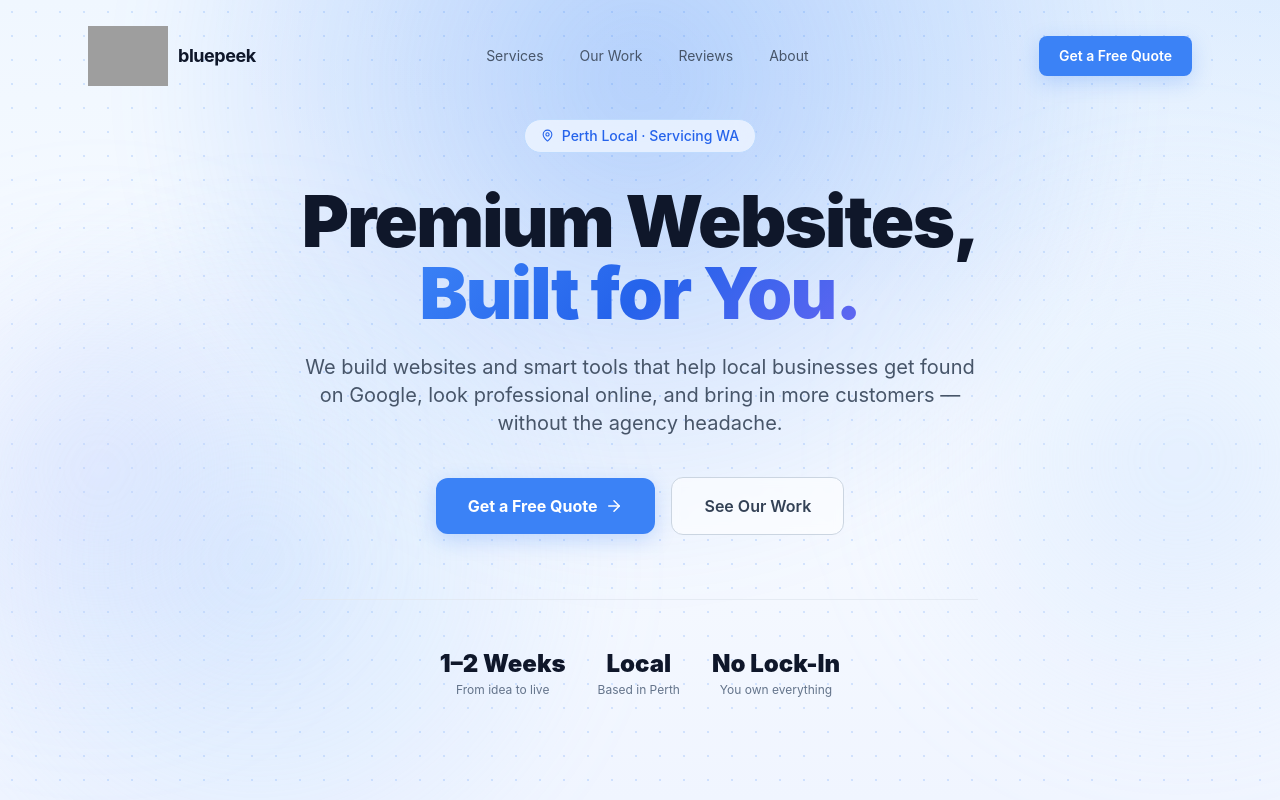
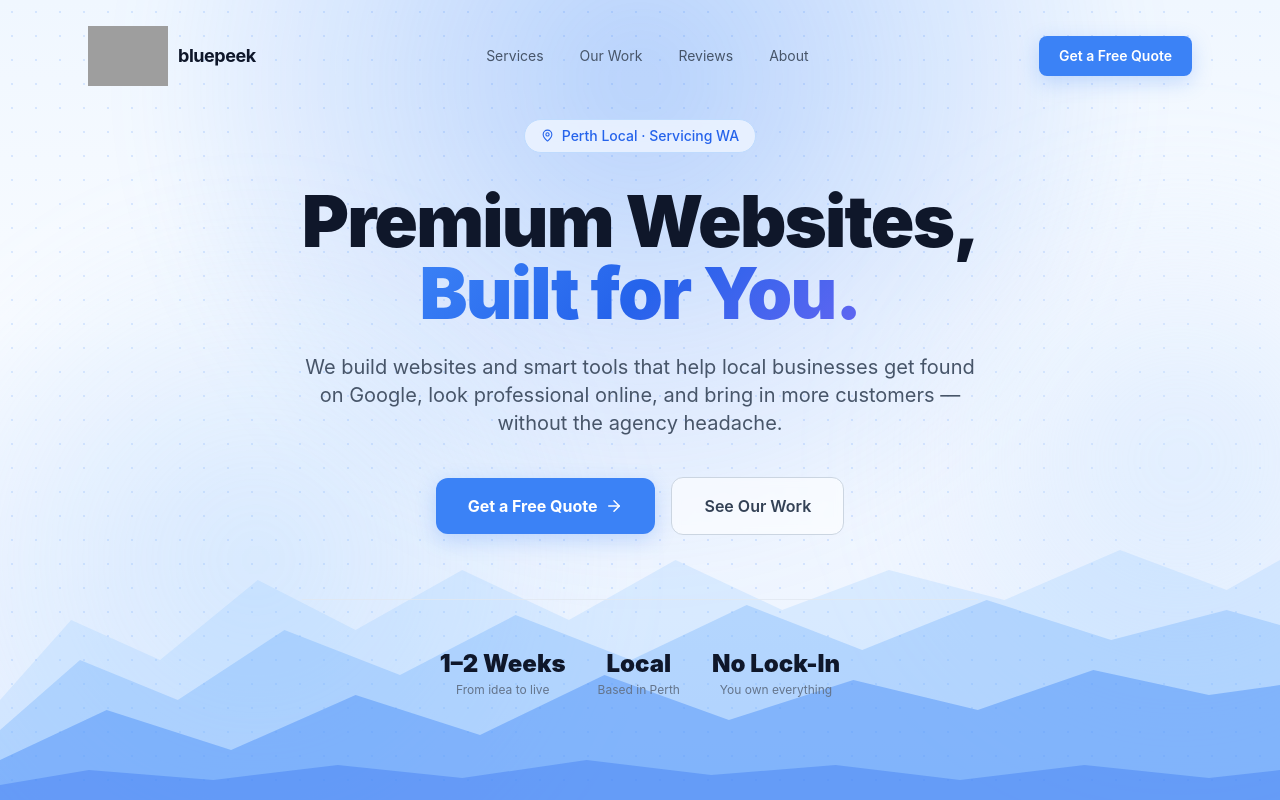
Before and after one commit to zachcolvillez-stack/bluepeek-website, a Next.js app: page / in a window 1280 px wide. Shown: the top 800 px of the page. Built offline with nearby package versions, Linux system fonts and the light colour scheme; grey boxes are pictures that could not be loaded.

Commit message:
Add layered mountain silhouettes to background for depth

```diff
--- a/components/SceneBackground.jsx
+++ b/components/SceneBackground.jsx
@@ -15,13 +15,13 @@ export default function SceneBackground({ scene }) {
 
   return (
     <div className="fixed inset-0 z-0 pointer-events-none overflow-hidden">
-      {/* Base — soft blue-white instead of pure white */}
-      <div className="absolute inset-0" style={{ background: 'linear-gradient(180deg, #f0f7ff 0%, #f8fbff 50%, #f0f5ff 100%)' }} />
+      {/* Soft blue-white base */}
+      <div className="absolute inset-0" style={{ background: 'linear-gradient(180deg, #f0f7ff 0%, #f8fbff 40%, #e8f1ff 100%)' }} />
 
       {/* Soft dot grid */}
-      <div className="absolute inset-0 dot-bg opacity-80" />
+      <div className="absolute inset-0 dot-bg opacity-70" />
 
-      {/* Primary moving blue glow — bigger and more visible */}
+      {/* Primary moving blue glow */}
       <div
         className="absolute transition-all ease-out"
         style={{
@@ -63,25 +63,35 @@ export default function SceneBackground({ scene }) {
           filter: 'blur(60px)',
         }}
       />
-      <div
-        className="absolute"
-        style={{
-          left: '-150px',
-          bottom: '10%',
-          width: '500px',
-          height: '500px',
-          background: 'radial-gradient(circle, rgba(199,210,254,0.4) 0%, transparent 70%)',
-          filter: 'blur(60px)',
-        }}
-      />
 
-      {/* Subtle top-right corner gradient for warmth */}
-      <div
-        className="absolute top-0 right-0 w-full h-1/2"
-        style={{
-          background: 'radial-gradient(ellipse at top right, rgba(96,165,250,0.12) 0%, transparent 60%)',
-        }}
-      />
+      {/* === Mountain silhouettes — layered for depth === */}
+      <svg
+        className="absolute bottom-0 left-0 w-full pointer-events-none"
+        viewBox="0 0 1440 400"
+        preserveAspectRatio="none"
+        style={{ height: '50vh', maxHeight: '500px' }}
+      >
+        {/* Back layer — lightest, smallest peaks */}
+        <path
+          d="M0,300 L80,220 L180,260 L290,180 L400,230 L520,170 L640,220 L760,160 L880,210 L1000,170 L1130,200 L1260,150 L1380,190 L1440,160 L1440,400 L0,400 Z"
+          fill="rgba(147,197,253,0.25)"
+        />
+        {/* Middle layer */}
+        <path
+          d="M0,330 L90,260 L200,300 L320,230 L450,275 L580,215 L710,260 L840,205 L970,250 L1110,200 L1250,240 L1380,210 L1440,225 L1440,400 L0,400 Z"
+          fill="rgba(96,165,250,0.30)"
+        />
+        {/* Front layer — most saturated, tallest peaks closest to viewer */}
+        <path
+          d="M0,360 L120,310 L260,350 L400,295 L540,335 L680,275 L820,320 L960,280 L1100,310 L1230,270 L1360,295 L1440,285 L1440,400 L0,400 Z"
+          fill="rgba(59,130,246,0.40)"
+        />
+        {/* Foreground darker base */}
+        <path
+          d="M0,385 L100,370 L240,380 L380,365 L520,378 L660,360 L800,375 L940,365 L1080,380 L1220,365 L1360,378 L1440,370 L1440,400 L0,400 Z"
+          fill="rgba(37,99,235,0.30)"
+        />
+      </svg>
     </div>
   )
 }
```
